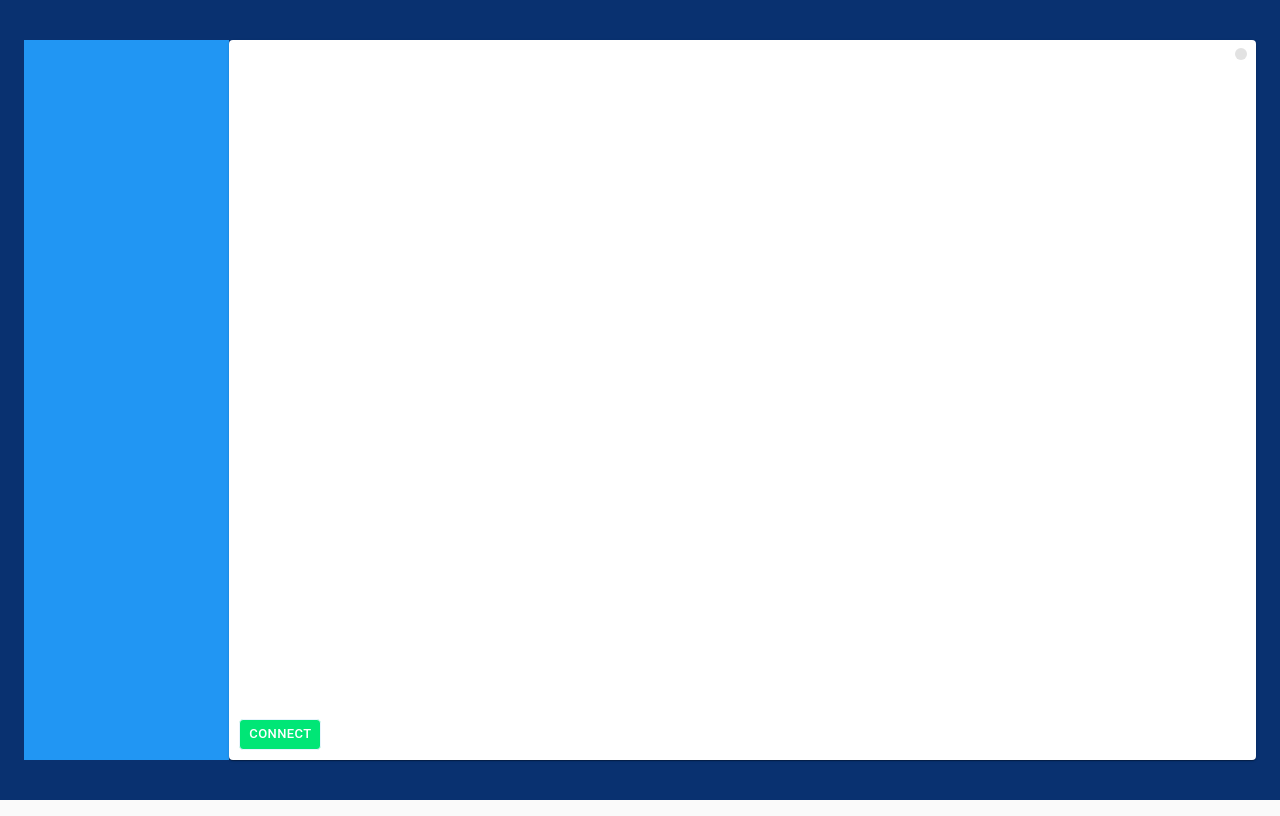
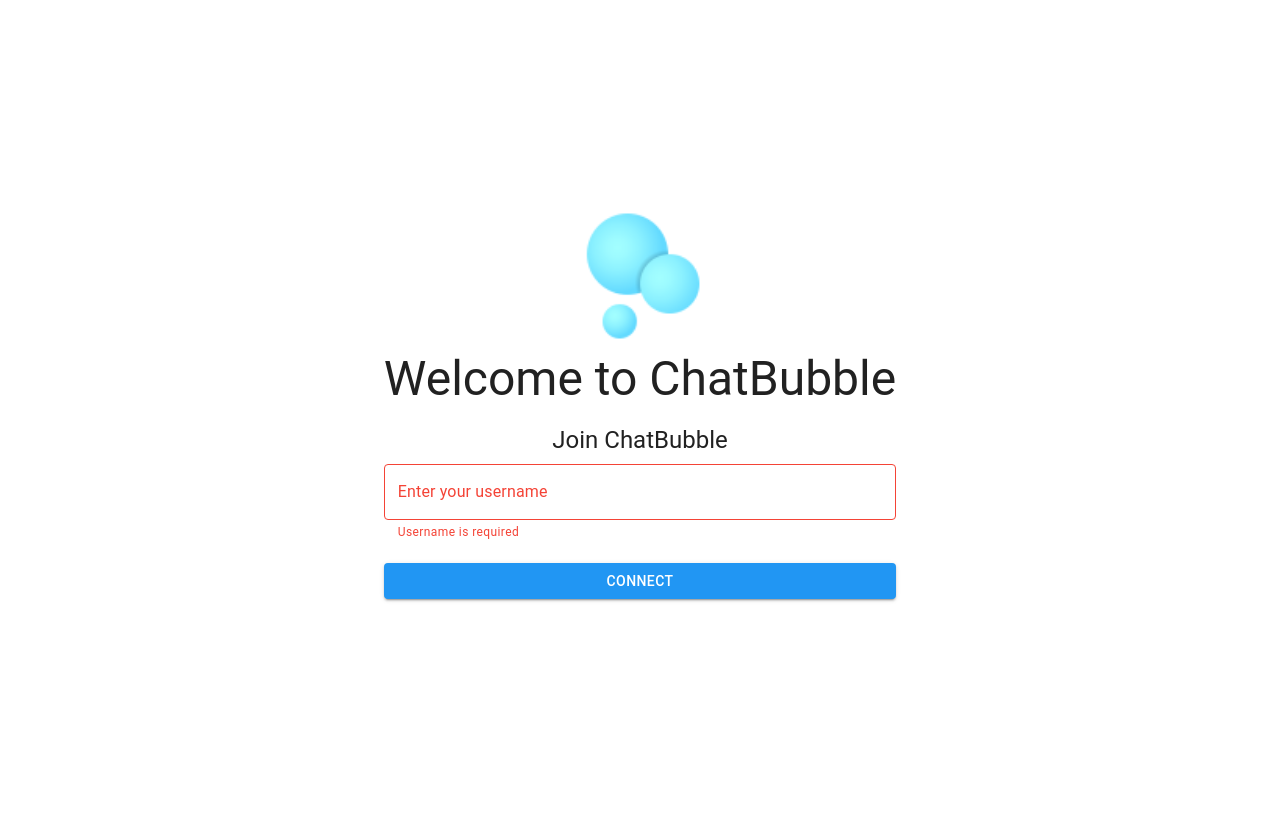
Before and after one commit to Arifafzal51/Chat-Bubble, a React (Vite) app: page / in a window 1280 px wide. Built offline with nearby package versions, Linux system fonts and the light colour scheme.

Commit message:
Added a welcome page and enhanced user interactivity

```diff
--- a/src/App.tsx
+++ b/src/App.tsx
@@ -1,20 +1,100 @@
-import React, { useState, useEffect, useCallback, useRef } from 'react'
-import { ChatClient } from './chat-client';
+import React, { useState, useEffect, useCallback, useRef } from "react";
+import { ChatClient } from "./chat-client";
+import {
+  TextField,
+  Button,
+  Typography,
+  Container,
+  Paper,
+  makeStyles,
+  Grid,
+  ThemeProvider,
+  createMuiTheme,
+  Hidden,
+} from "@material-ui/core";
+import { ListItemText } from "@material-ui/core";
+import { CssBaseline } from "@material-ui/core";
+import { List } from "@material-ui/core";
+import { ListItem } from "@material-ui/core";
 
-const URL = 'wss://xqxuylymri.execute-api.us-east-1.amazonaws.com/productiontwo/';
+const URL =
+  "wss://xqxuylymri.execute-api.us-east-1.amazonaws.com/productiontwo/";
+
+const theme = createMuiTheme({
+    palette: {
+      primary: {
+        main: "#2196f3",
+      },
+    },
+});
+
+
+const useStyles = makeStyles((theme) => ({
+  paper: {
+    padding: theme.spacing(2),
+    margin: 0, // Remove margin
+    height: "100vh",
+    display: "flex",
+    flexDirection: "column",
+    justifyContent: "center",
+    alignItems: "center",
+  },
+  codeFont: {
+    fontFamily: "Courier New, monospace", // Use any monospaced font you prefer
+  },
+  imageContainer: {
+    display: "flex",
+    justifyContent: "center",
+    alignItems: "center",
+    padding: 0,
+  },
+  image: {
+    width: "150px",
+    height: "auto",
+    margin: 0,
+  },
+}));
 
 const App = () => {
-
+  const classes = useStyles();
   const socket = useRef<WebSocket | null>(null);
   const [isConnected, setIsConnected] = useState(false);
-  const [members, setMembers] = useState([]);
+  const [members, setMembers] = useState<string[]>([]);
   const [chatRows, setChatRows] = useState<React.ReactNode[]>([]);
+  const [username, setUsername] = useState<string>("");
 
   const onSocketOpen = useCallback(() => {
+    if (isConnected) {
+      console.log("Already connected.");
+      return;
+    }
+
+    if (!username) {
+      console.log("Username is required.");
+      return;
+    }
+
+    if (members.includes(username)) {
+      alert(`Failed to connect. User ${username} is already connected.`);
+      return;
+    }
+
     setIsConnected(true);
-    const name = prompt('Enter your name');
-    socket.current?.send(JSON.stringify({ action: 'setName', name }));
-  }, []);
+    socket.current!.send(JSON.stringify({ action: "setName", name: username }));
+    setMembers((prevMembers) => [...prevMembers, username]);
+
+    socket.current!.onmessage = (event) => {
+      const data = JSON.parse(event.data);
+      if (data.action === "userConnected" && data.name === username) {
+        alert(`Failed to connect. User ${username} is already connected.`);
+        socket.current!.close();
+        setMembers((prevMembers) =>
+          prevMembers.filter((member) => member !== username)
+        );
+        setIsConnected(false);
+      }
+    };
+  }, [members, username, isConnected]);
 
   const onSocketClose = useCallback(() => {
     setMembers([]);
@@ -27,25 +107,34 @@ const App = () => {
     if (data.members) {
       setMembers(data.members);
     } else if (data.publicMessage) {
-      setChatRows(oldArray => [...oldArray, <span><b>{data.publicMessage}</b></span>]);
+      setChatRows((oldArray) => [
+        ...oldArray,
+        <span>
+          <b>{data.publicMessage}</b>
+        </span>,
+      ]);
     } else if (data.privateMessage) {
       alert(data.privateMessage);
     } else if (data.systemMessage) {
-      setChatRows(oldArray => [...oldArray, <span><i>{data.systemMessage}</i></span>]);
+      setChatRows((oldArray) => [
+        ...oldArray,
+        <span>
+          <i>{data.systemMessage}</i>
+        </span>,
+      ]);
     }
   }, []);
-
 
   const onConnect = useCallback(() => {
     if (socket.current?.readyState !== WebSocket.OPEN) {
       socket.current = new WebSocket(URL);
-      socket.current.addEventListener('open', onSocketOpen);
-      socket.current.addEventListener('close', onSocketClose);
-      socket.current.addEventListener('message', (event) => {
+      socket.current.addEventListener("open", onSocketOpen);
+      socket.current.addEventListener("close", onSocketClose);
+      socket.current.addEventListener("message", (event) => {
         onSocketMessage(event.data);
       });
     }
-  }, []);
+  }, [onSocketOpen, onSocketClose, onSocketMessage]);
 
   useEffect(() => {
     return () => {
@@ -54,21 +143,24 @@ const App = () => {
   }, []);
 
   const onSendPrivateMessage = useCallback((to: string) => {
-    const message = prompt('Enter private message for ' + to);
-    socket.current?.send(JSON.stringify({
-      action: 'sendPrivate',
+    const message = prompt("Enter private message for " + to);
+    socket.current?.send(
+      JSON.stringify({
+        action: "sendPrivate",
         message,
         to,
-    }));
+      })
+    );
   }, []);
 
   const onSendPublicMessage = useCallback(() => {
-    const message = prompt('Enter public message');
-    socket.current?.send(JSON.stringify({
-      action: 'sendPublic',
+    const message = prompt("Enter public message");
+    socket.current?.send(
+      JSON.stringify({
+        action: "sendPublic",
         message,
-
-    }));
+      })
+    );
   }, []);
 
   const onDisconnect = useCallback(() => {
@@ -79,17 +171,85 @@ const App = () => {
     }
   }, [isConnected]);
 
-  const username = ""; // Add the missing username variable declaration and assignment
+  const handleUsernameChange = (event: React.ChangeEvent<HTMLInputElement>) => {
+    setUsername(event.target.value);
+  };
 
-  return <ChatClient
+  const handleSubmitUsername = (event: React.FormEvent<HTMLFormElement>) => {
+    event.preventDefault();
+    onConnect();
+  };
+
+  return (
+    <ThemeProvider theme={theme}>
+    <Container
+      component="div"
+      maxWidth="md"
+      style={{
+        height: "100vh",
+        display: "flex",
+        justifyContent: "center",
+        alignItems: "center",
+      }}
+    >
+      <Paper elevation={0} className={classes.paper}>
+        {!isConnected && (
+            <form onSubmit={handleSubmitUsername}>
+              <Grid item xs={12} className={classes.imageContainer}>
+
+                <img
+                  src="src/favicon.png"
+                  alt="ChatBubble Image"
+                  className={classes.image}
+                  />
+
+              </Grid>
+            <Typography variant="h3" align="center" gutterBottom>
+              Welcome to ChatBubble
+            </Typography>
+            <Typography variant="h5" align="center" gutterBottom>
+              Join ChatBubble
+            </Typography>
+            <TextField
+              variant="outlined"
+              fullWidth
+              id="username"
+              label="Enter your username"
+              value={username}
+              onChange={handleUsernameChange}
+              error={username === ""}
+              helperText={username === "" ? "Username is required" : ""}
+            />
+            <Button
+              type="submit"
+              fullWidth
+              variant="contained"
+              color="primary"
+              style={{ marginTop: "20px" }}
+            >
+              Connect
+              </Button>
+
+            </form>
+
+        )}
+
+        {isConnected && (
+          <ChatClient
             isConnected={isConnected}
             members={members}
             chatRows={chatRows}
             onPublicMessage={onSendPublicMessage}
             onPrivateMessage={onSendPrivateMessage}
             onConnect={onConnect}
-    onDisconnect={onDisconnect} username={''}  />;
+            onDisconnect={onDisconnect}
+            username={username}
+          />
+        )}
+      </Paper>
+      </Container>
+      </ThemeProvider>
+  );
+};
 
-}
-
-export default App
+export default App;
```
Lines whose indentation alone changed are shown as unchanged.
